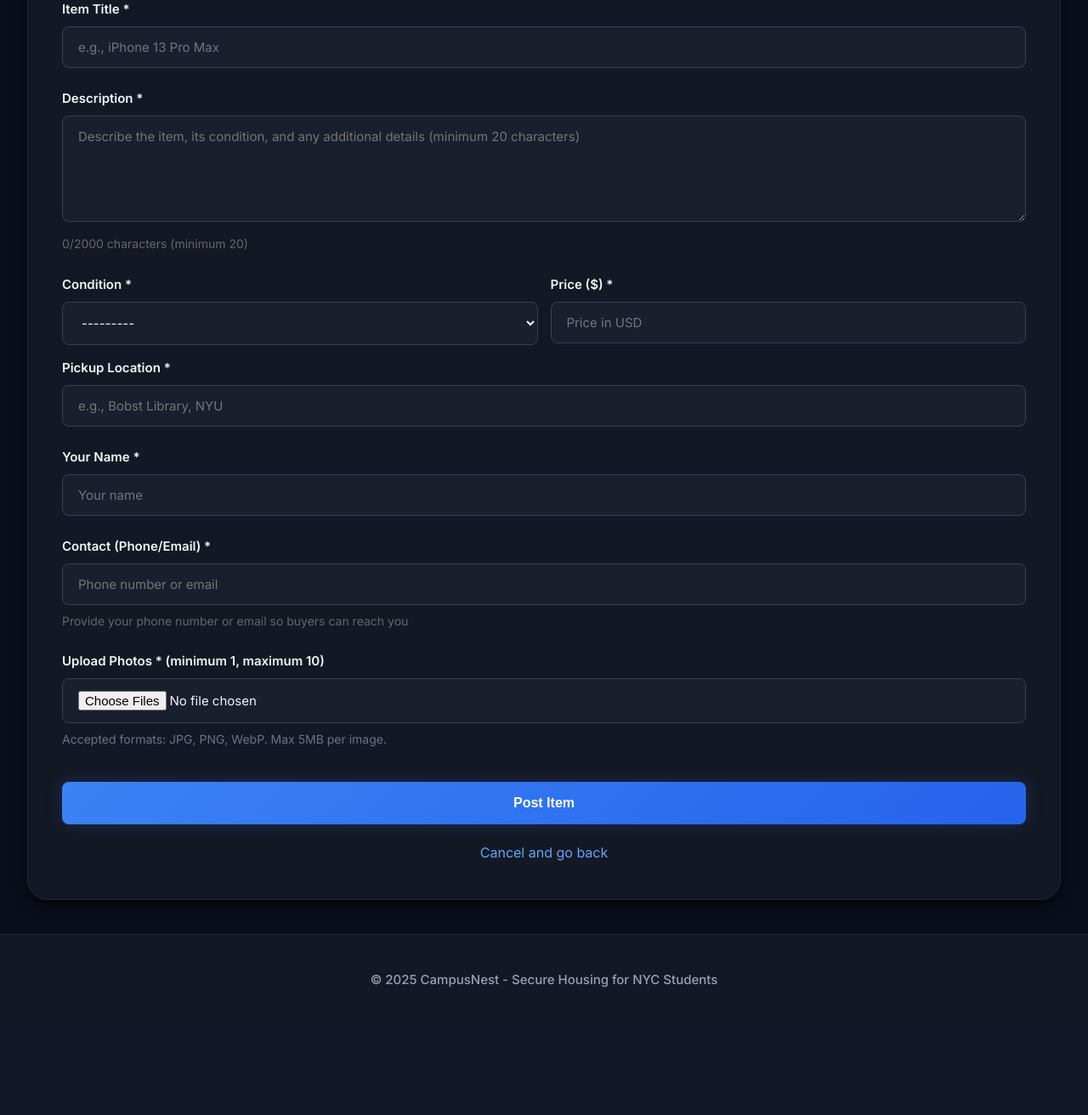
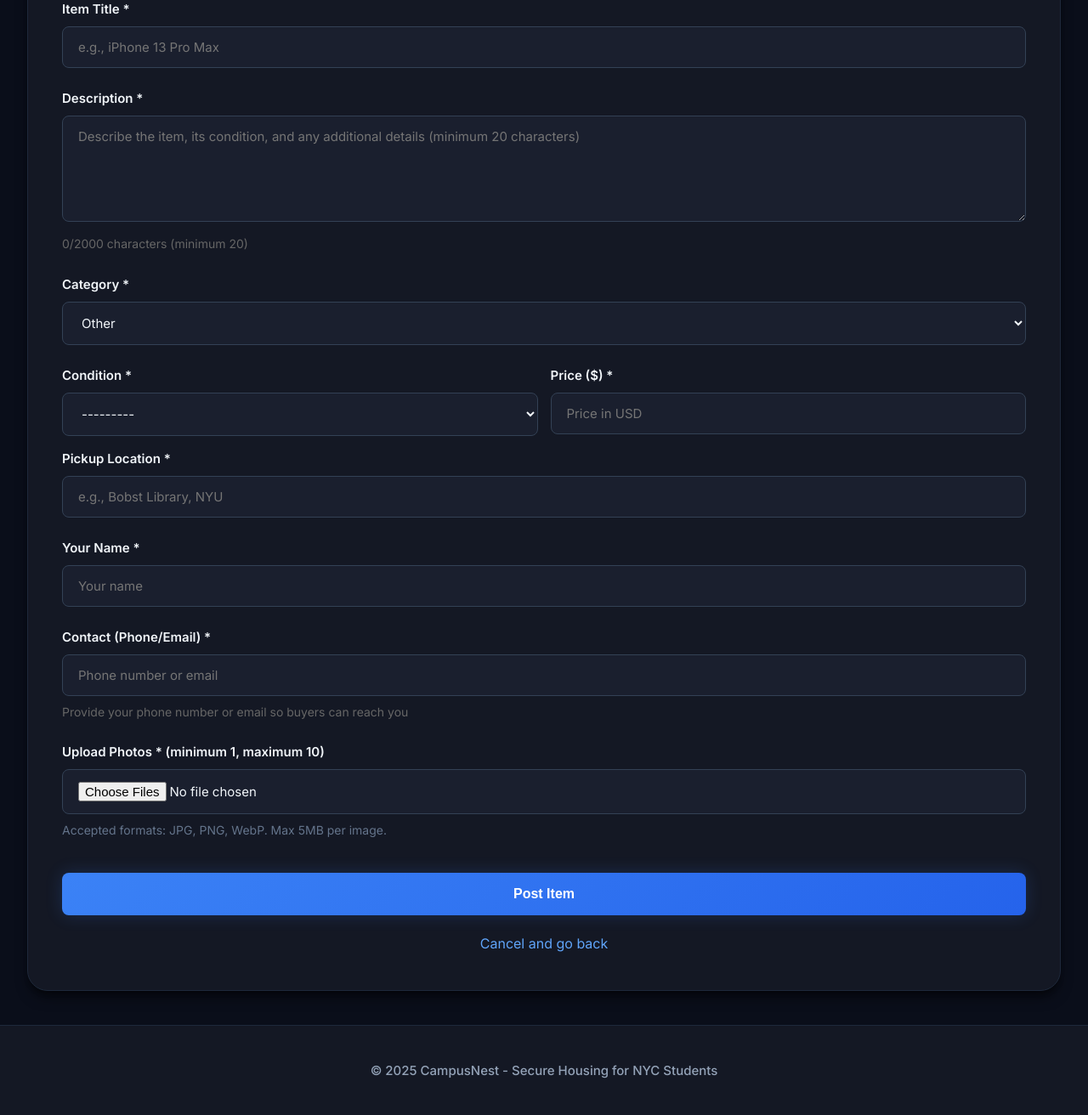
Before and after one commit to gcivil-nyu-org/team5-wed-fall25, a Django app: template marketplace/templates/marketplace/create_item.html in a window 1280 px wide. Shown: the part 269-1581 px from the top of the page at 85% size. Before the commit the page ends 1431 px from the top, so only its background shows below. Run offline with Django 5.2, Linux system fonts and the light colour scheme; the template is opened without the code that fills it: values that come from a table or form of the project are taken from there, others are empty.

Commit message:
Add category field to marketplace items with form and template updates

```diff
--- a/marketplace/forms.py
+++ b/marketplace/forms.py
@@ -9,6 +9,7 @@ class ItemForm(forms.ModelForm):
         fields = [
             "title",
             "description",
+            "category",
             "condition",
             "price",
             "pickup_location",
@@ -29,6 +30,7 @@ class ItemForm(forms.ModelForm):
                     "class": "form-control",
                 }
             ),
+            "category": forms.Select(attrs={"class": "form-control"}),
             "condition": forms.Select(attrs={"class": "form-control"}),
             "price": forms.NumberInput(
                 attrs={
@@ -60,6 +62,7 @@ class ItemForm(forms.ModelForm):
         labels = {
             "title": "Item Title *",
             "description": "Description *",
+            "category": "Category *",
             "condition": "Condition *",
             "price": "Price ($) *",
             "pickup_location": "Pickup Location *",
--- a/marketplace/models.py
+++ b/marketplace/models.py
@@ -13,10 +13,18 @@ class Item(models.Model):
         ("poor", "Poor"),
     ]
 
+    CATEGORY_CHOICES = [
+        ("furniture", "Furniture"),
+        ("electronics", "Electronics"),
+        ("books", "Books"),
+        ("other", "Other"),
+    ]
+
     user = models.ForeignKey(settings.AUTH_USER_MODEL, on_delete=models.CASCADE)
     title = models.CharField(max_length=200)
     description = models.TextField(max_length=2000)
     condition = models.CharField(max_length=20, choices=CONDITION_CHOICES)
+    category = models.CharField(max_length=50, choices=CATEGORY_CHOICES, default="other")
     price = models.DecimalField(max_digits=10, decimal_places=2)
     pickup_location = models.CharField(max_length=300)
     owner_name = models.CharField(max_length=200)
--- a/marketplace/templates/marketplace/create_item.html
+++ b/marketplace/templates/marketplace/create_item.html
@@ -48,6 +48,19 @@
     {% if form.description.errors %}
     <ul class="errorlist">
       {% for error in form.description.errors %}
+      <li>{{ error }}</li>
+      {% endfor %}
+    </ul>
+    {% endif %}
+  </div>
+
+  <!-- Category -->
+  <div class="form-group">
+    <label for="{{ form.category.id_for_label }}">{{ form.category.label }}</label>
+    {{ form.category }}
+    {% if form.category.errors %}
+    <ul class="errorlist">
+      {% for error in form.category.errors %}
       <li>{{ error }}</li>
       {% endfor %}
     </ul>
--- a/marketplace/templates/marketplace/my_items.html
+++ b/marketplace/templates/marketplace/my_items.html
@@ -48,6 +48,9 @@
                     <strong class="my-item-info-label">Price:</strong> ${{ item.price }}
                 </p>
                 <p class="my-item-info">
+                    <strong class="my-item-info-label">Category:</strong> {{ item.get_category_display }}
+                </p>
+                <p class="my-item-info">
                     <strong class="my-item-info-label">Condition:</strong> {{ item.get_condition_display }}
                 </p>
                 <p class="my-item-info">
--- a/marketplace/templates/marketplace/view_item.html
+++ b/marketplace/templates/marketplace/view_item.html
@@ -42,6 +42,11 @@
       <div class="item-detail-group">
         <strong class="item-detail-label">Price:</strong>
         <p class="item-price">${{ item.price }}</p>
+      </div>
+
+      <div class="item-detail-group">
+        <strong class="item-detail-label">Category:</strong>
+        <p class="item-detail-value">{{ item.get_category_display }}</p>
       </div>
 
       <div class="item-detail-group">
```
Also changed, not shown: marketplace/templates/marketplace/edit_item.html (+13 -0 lines), marketplace/migrations/0002_item_category.py (added).
